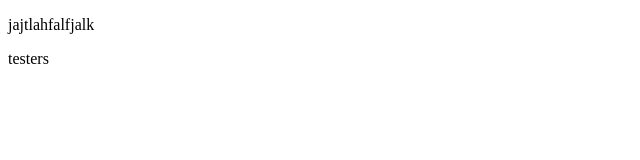
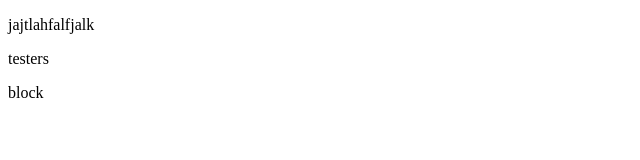
Before and after one commit to jaysuthar/Monsoon-Forms, a plain HTML site: page index.html in a window 1280 px wide. Shown: the full height of the page, 0-640 px from the left. Drawn offline with Linux system fonts and the light colour scheme.

Commit message:
div added

```diff
--- a/index.html
+++ b/index.html
@@ -11,5 +11,10 @@
 
 <p>testers</p>
 
+<div>
+
+block
+</div>
+
 </body>
 </html>
```
